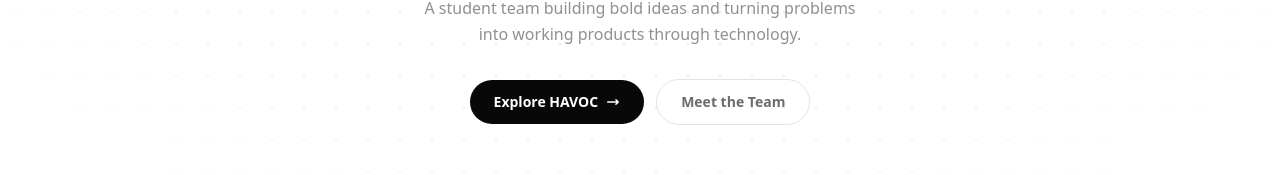
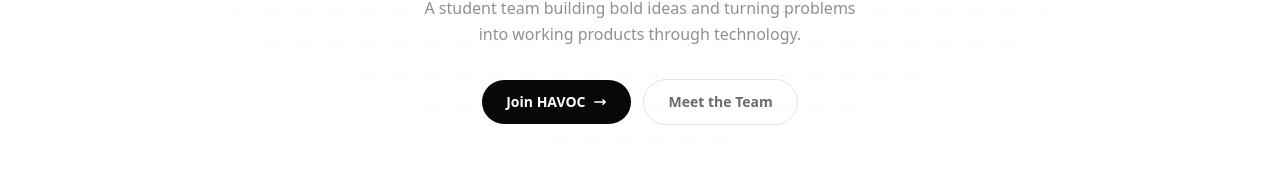
Before and after one commit to atharvvikhankar/TEAM-HAVOC, a Next.js app in the folder havoc-website/: page / in a window 1280 px wide. Shown: the part 548-723 px from the top of the page. Built offline with nearby package versions, Linux system fonts and the light colour scheme; no server answers.

Commit message:
Update hero

```diff
--- a/havoc-website/src/components/Hero.tsx
+++ b/havoc-website/src/components/Hero.tsx
@@ -90,10 +90,10 @@
           className="flex flex-col sm:flex-row items-center justify-center gap-3 w-full max-w-sm mx-auto"
         >
           <a
-            href="#how-we-work"
+            href="/login"
             className="w-full sm:w-auto px-6 py-3 bg-foreground text-background text-sm font-semibold rounded-full flex items-center justify-center gap-2 hover:opacity-75 transition-opacity"
           >
-            Explore HAVOC
+            Join HAVOC
             <svg className="w-3.5 h-3.5" fill="none" viewBox="0 0 24 24" stroke="currentColor" strokeWidth={2.5}>
               <path strokeLinecap="round" strokeLinejoin="round" d="M17 8l4 4m0 0l-4 4m4-4H3" />
             </svg>
```
